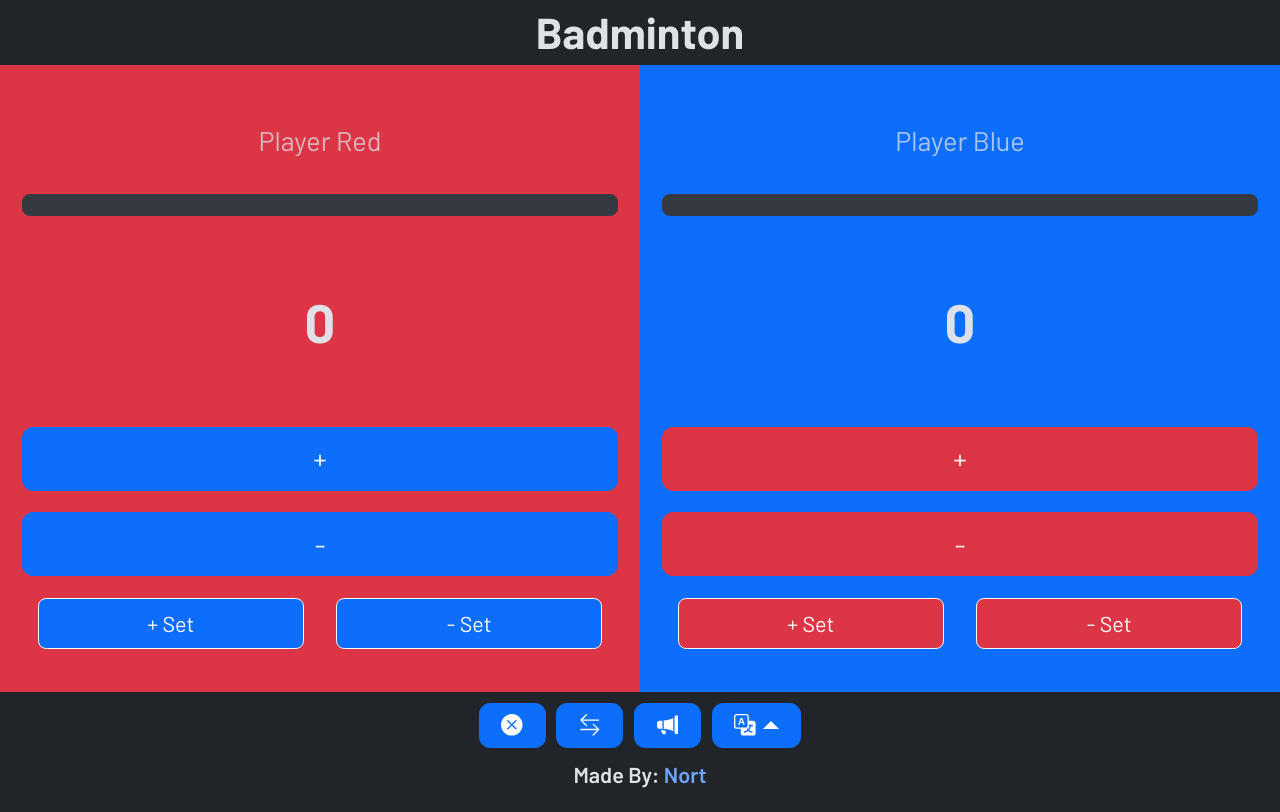
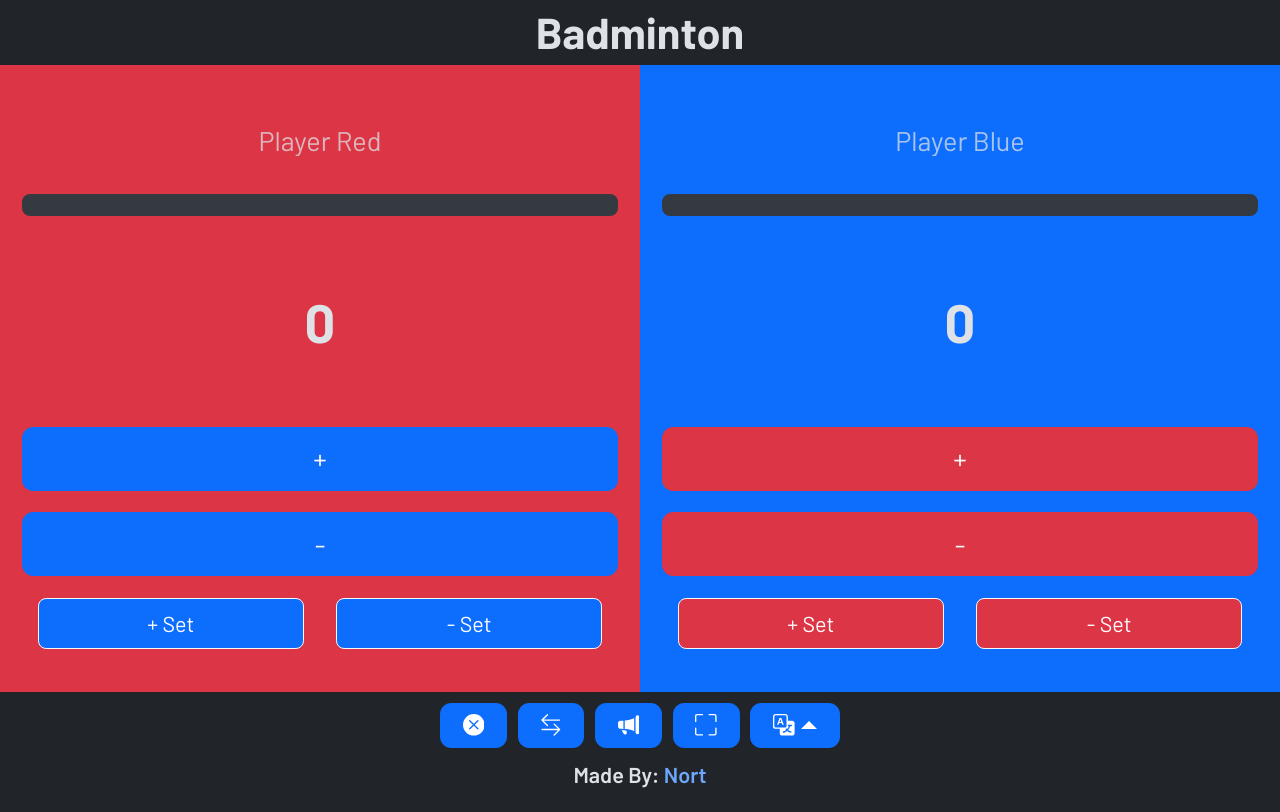
Before and after one commit to Nort1346/Badminton-Match, a React (Create React App) app: page / in a window 1280 px wide. Built offline with nearby package versions, Linux system fonts and the light colour scheme; no server answers.

Commit message:
feat fullscreen feature

```diff
--- a/src/App.js
+++ b/src/App.js
@@ -11,6 +11,7 @@ import { useTranslation } from "react-i18next";
 import { changeLanguage } from "i18next";
 import startConfetti from "./components/functions/startConfetti.js";
 import Colors from "./components/enums/Colors.js";
+import toggleFullScreen from "./components/functions/toggleFullScreen.js";
 
 function App() {
   const { t } = useTranslation();
@@ -278,6 +279,22 @@ function App() {
                     <path d="M13 2.5a1.5 1.5 0 0 1 3 0v11a1.5 1.5 0 0 1-3 0zm-1 .724c-2.067.95-4.539 1.481-7 1.656v6.237a25 25 0 0 1 1.088.085c2.053.204 4.038.668 5.912 1.56zm-8 7.841V4.934c-.68.027-1.399.043-2.008.053A2.02 2.02 0 0 0 0 7v2c0 1.106.896 1.996 1.994 2.009l.496.008a64 64 0 0 1 1.51.048m1.39 1.081q.428.032.85.078l.253 1.69a1 1 0 0 1-.983 1.187h-.548a1 1 0 0 1-.916-.599l-1.314-2.48a66 66 0 0 1 1.692.064q.491.026.966.06" />
                   </svg>
                 </Button>
+                <Button
+                  className="d-flex justify-content-center align-items-center"
+                  onClick={toggleFullScreen}
+                  size="lg"
+                >
+                  <svg
+                    xmlns="http://www.w3.org/2000/svg"
+                    width="16"
+                    height="16"
+                    fill="currentColor"
+                    className="bi bi-fullscreen"
+                    viewBox="0 0 16 16"
+                  >
+                    <path d="M1.5 1a.5.5 0 0 0-.5.5v4a.5.5 0 0 1-1 0v-4A1.5 1.5 0 0 1 1.5 0h4a.5.5 0 0 1 0 1zM10 .5a.5.5 0 0 1 .5-.5h4A1.5 1.5 0 0 1 16 1.5v4a.5.5 0 0 1-1 0v-4a.5.5 0 0 0-.5-.5h-4a.5.5 0 0 1-.5-.5M.5 10a.5.5 0 0 1 .5.5v4a.5.5 0 0 0 .5.5h4a.5.5 0 0 1 0 1h-4A1.5 1.5 0 0 1 0 14.5v-4a.5.5 0 0 1 .5-.5m15 0a.5.5 0 0 1 .5.5v4a1.5 1.5 0 0 1-1.5 1.5h-4a.5.5 0 0 1 0-1h4a.5.5 0 0 0 .5-.5v-4a.5.5 0 0 1 .5-.5" />
+                  </svg>
+                </Button>
                 <Dropdown drop="up" align={{ md: "start" }}>
                   <Dropdown.Toggle
                     variant="primary"
--- /dev/null
+++ b/src/components/functions/toggleFullScreen.js
@@ -0,0 +1,9 @@
+const toggleFullScreen = () => {
+  if (!document.fullscreenElement) {
+    document.documentElement.requestFullscreen();
+  } else if (document.exitFullscreen) {
+    document.exitFullscreen();
+  }
+};
+
+export default toggleFullScreen;
```
